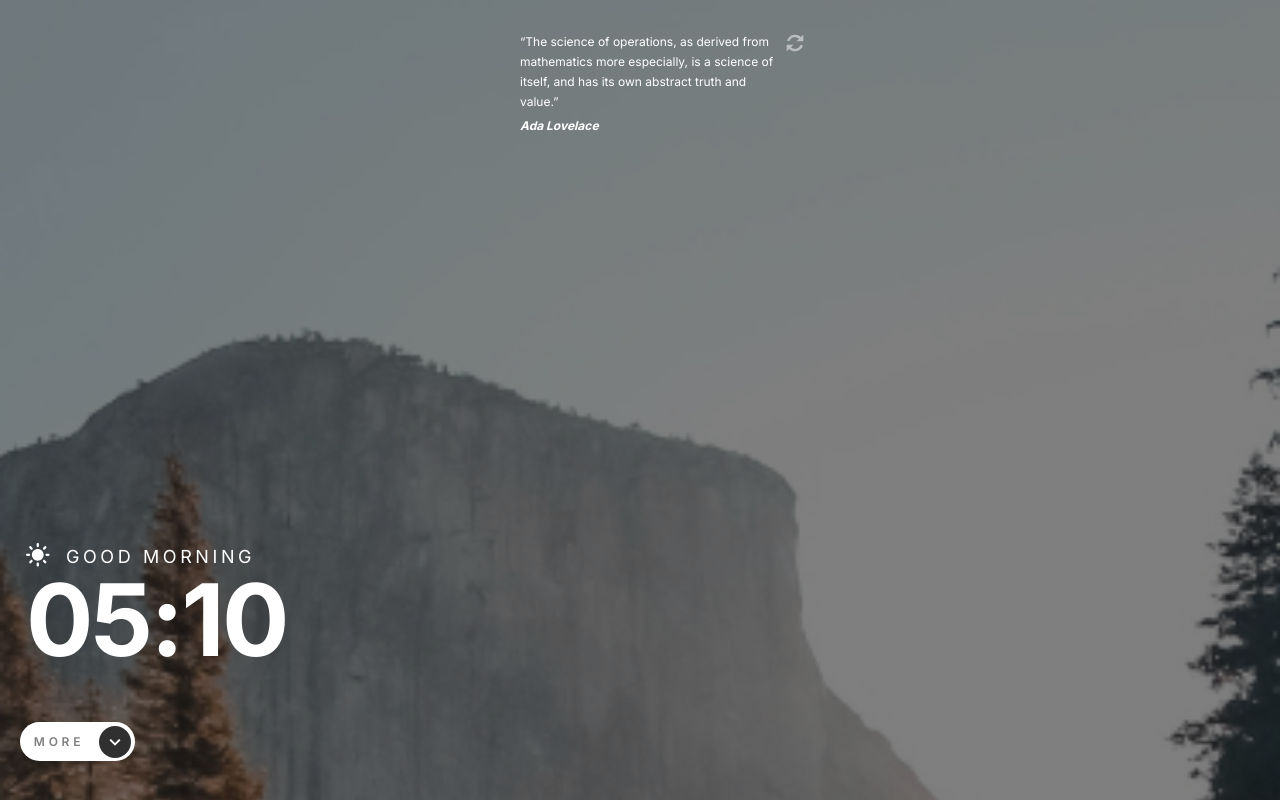
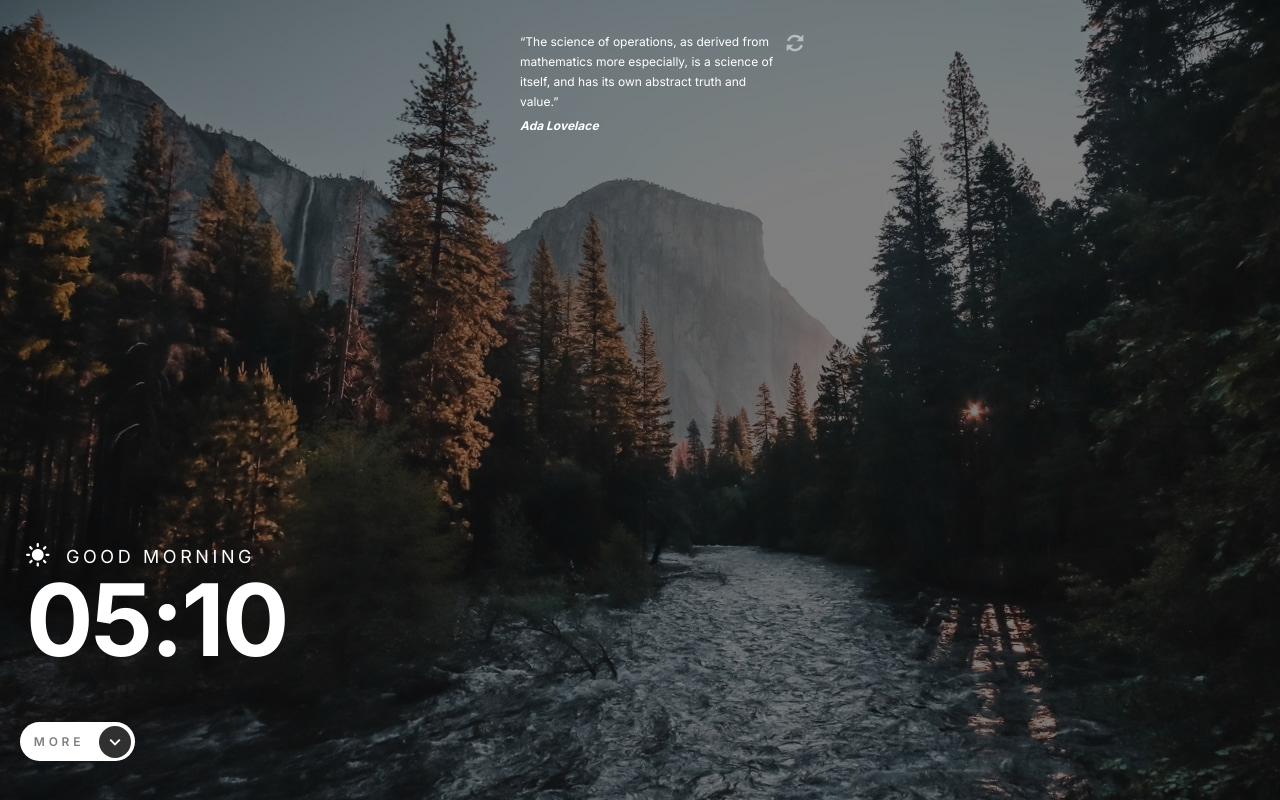
Before and after one commit to Fernando-uif/clock-app, a React (Vite) app: page / in a window 1280 px wide. Built offline with nearby package versions, Linux system fonts and the light colour scheme; no server answers.

Commit message:
adjust images

```diff
--- a/src/App.tsx
+++ b/src/App.tsx
@@ -16,6 +16,10 @@ function App() {
         {
           "bg-[url('/src/assets/background/morning.jpg')]": isMorging,
           "bg-[url('/src/assets/background/night.jpg')]": !isMorging,
+          "md:bg-[url('/src/assets/background/morning-tablet.jpg')]":isMorging,
+          "md:bg-[url('/src/assets/background/night-tablet.jpg')]":!isMorging,
+          "xl:bg-[url('/src/assets/background/morning-desktop.jpg')]":isMorging,
+          "xl:bg-[url('/src/assets/background/night-desktop.jpg')]":!isMorging,
         }
       )}
     >
--- a/src/components/GetTime.tsx
+++ b/src/components/GetTime.tsx
@@ -56,7 +56,7 @@ export const GetTime = () => {
           }
           time={[localHour || "--", localMinutes || "--"]}
         />
-        <span className="block text-light font-bold leading-[1.75rem] tracking-[0.1875rem] uppercase pl-[1.62rem] mt-1">
+        <span className="block text-light font-bold leading-[1.75rem] tracking-[0.1875rem] uppercase pl-[1.62rem] mt-1 select-none">
           {localTimeZone}
         </span>
 
--- a/src/components/Hour.tsx
+++ b/src/components/Hour.tsx
@@ -2,10 +2,9 @@ interface HourProps {
   time: string[];
 }
 export const Hour = ({ time }: HourProps) => {
-
   return (
     <time
-      className="text-light text-[6.25rem] font-bold leading-[6.25rem] tracking-[-.15624rem] "
+      className="text-light text-[6.25rem] font-bold leading-[6.25rem] tracking-[-.15624rem] select-none"
       dateTime=""
     >
       {time[0]}:{time[1]}
--- a/src/components/StatusDay.tsx
+++ b/src/components/StatusDay.tsx
@@ -25,7 +25,7 @@ export const StatusDay = ({ statusDay, time }: StatusDayProps) => {
           />
           <div>
             <span
-              className={`text-[1.125rem] font-normal tracking-[0.225rem] uppercase text-light`}
+              className={`text-[1.125rem] font-normal tracking-[0.225rem] uppercase text-light select-none`}
             >
               {statusDay === "morning"
                 ? regardsDay.morning
```
Also changed, not shown: src/assets/background/morning-tablet.jpg (renamed from src/assets/background/morging-tablet.jpg).
